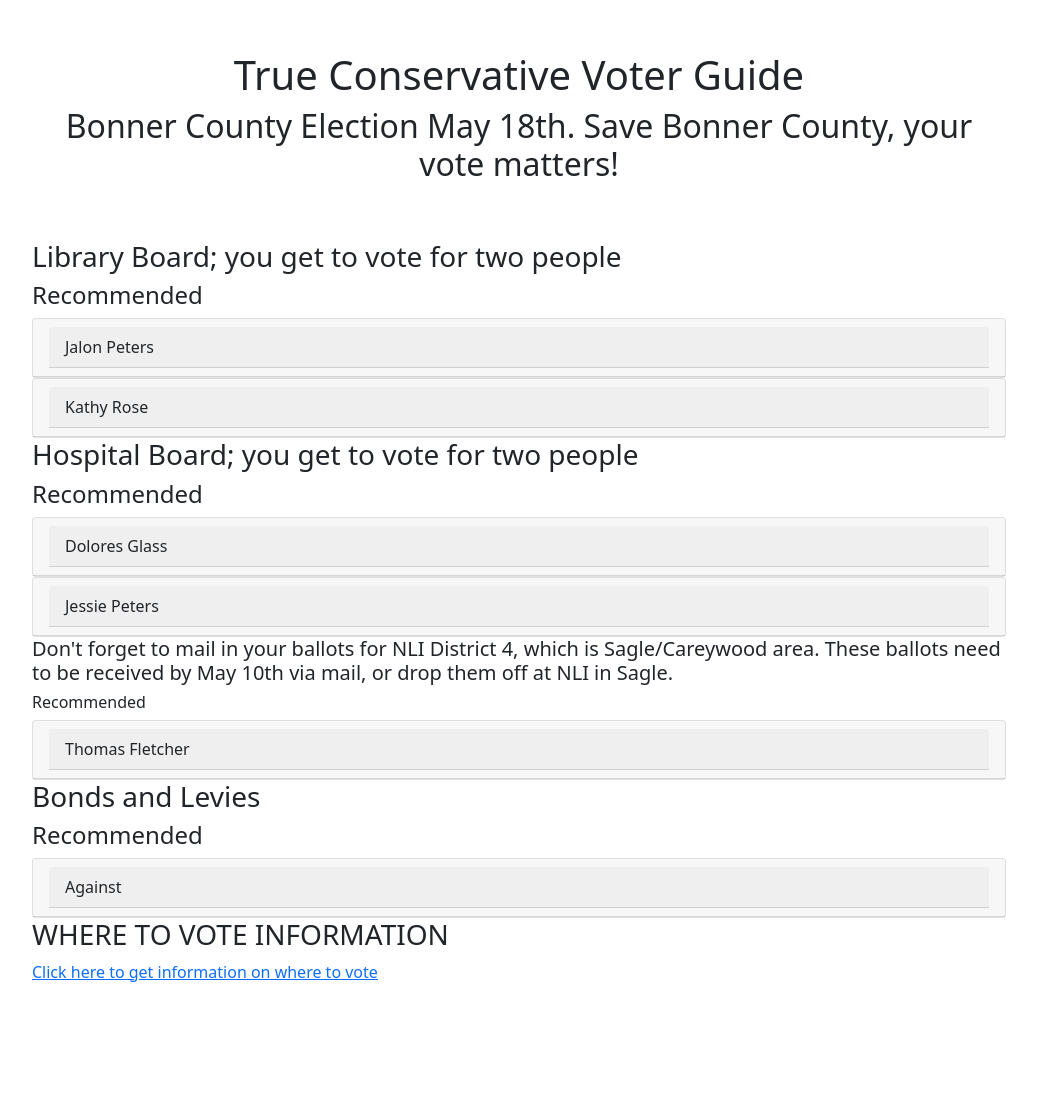
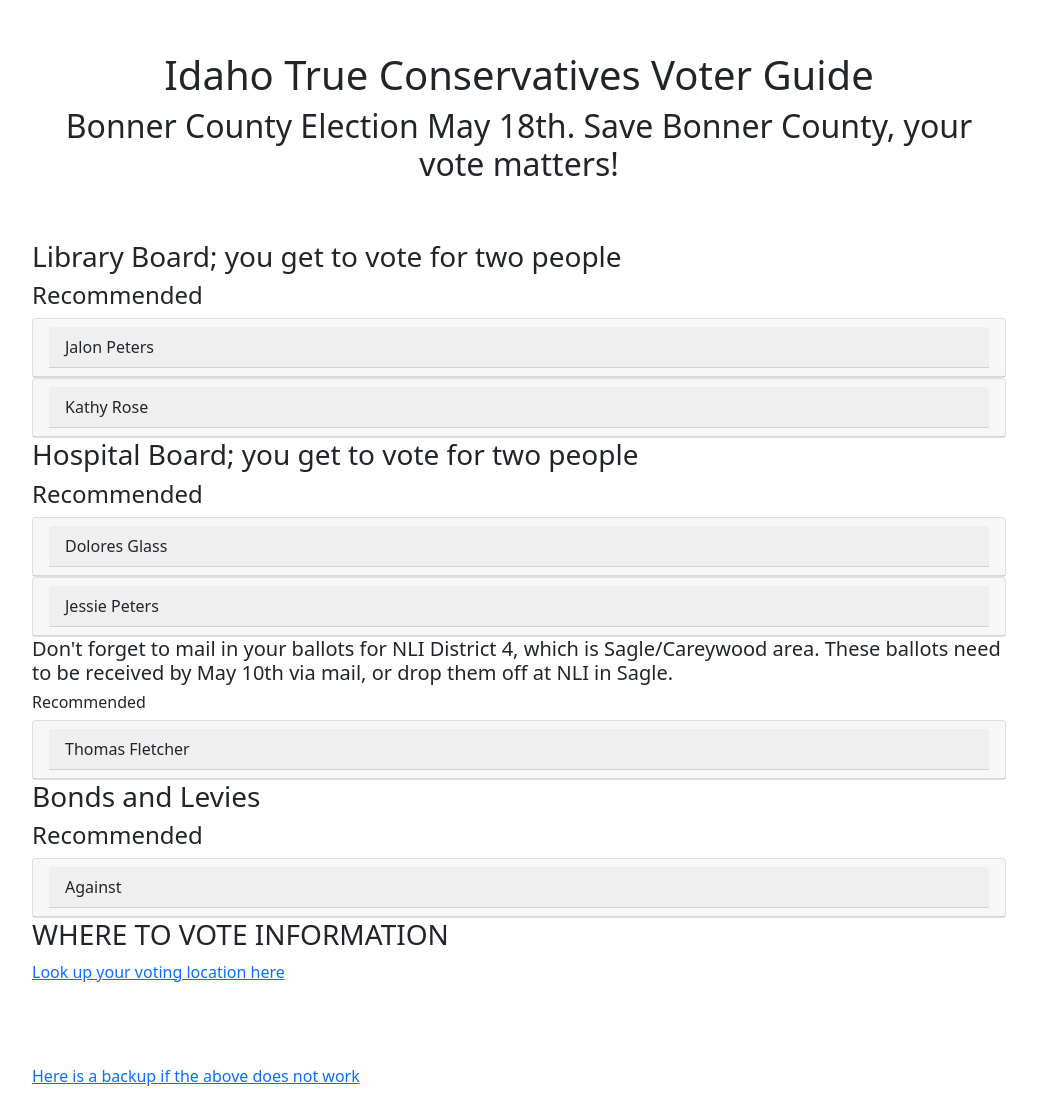
Before and after one commit to pactechteam/bonnervotes, a Next.js app: page / in a window 1280 px wide. Shown: the part 102-1222 px from the top of the page, without its empty margins (121-1158 px from the left). Built offline with nearby package versions, Linux system fonts and the light colour scheme.

Commit message:
added links to sos site

```diff
--- a/pages/index.js
+++ b/pages/index.js
@@ -28,7 +28,9 @@ function demoPage() {
             borderRadius: "25px",
           }}
         >
-          <h1 style={{ textAlign: "center" }}>True Conservative Voter Guide</h1>
+          <h1 style={{ textAlign: "center" }}>
+            Idaho True Conservatives Voter Guide
+          </h1>
           <h2 style={{ textAlign: "center" }}>
             Bonner County Election May 18th. Save Bonner County, your vote
             matters!
@@ -62,9 +64,16 @@ function demoPage() {
           </div>
           <div>
             <h3>WHERE TO VOTE INFORMATION</h3>
-            <Link href="/locations">
-              <a>Click here to get information on where to vote</a>
-            </Link>
+            <div>
+              <Link href="https://elections.sos.idaho.gov/ElectionLink/ElectionLink/ViewPollingLocation.aspx">
+                <a target="blank">Look up your voting location here</a>
+              </Link>
+            </div>
+            <div style={{ marginTop: "10vh" }}>
+              <Link href="/locations" passHref>
+                <a>Here is a backup if the above does not work</a>
+              </Link>
+            </div>
           </div>
         </div>
       </div>
--- a/pages/locations.js
+++ b/pages/locations.js
@@ -5,6 +5,11 @@ function Locations() {
   return (
     <div>
       <h1>Voter location information</h1>
+      <div>
+        <Link href="https://elections.sos.idaho.gov/ElectionLink/ElectionLink/ViewPollingLocation.aspx">
+          <a target="blank">Look up your voting location here</a>
+        </Link>
+      </div>
       <p>Please see the below list of Bonner County polling locations.</p>
       <img src={img} />
       <div>
```
